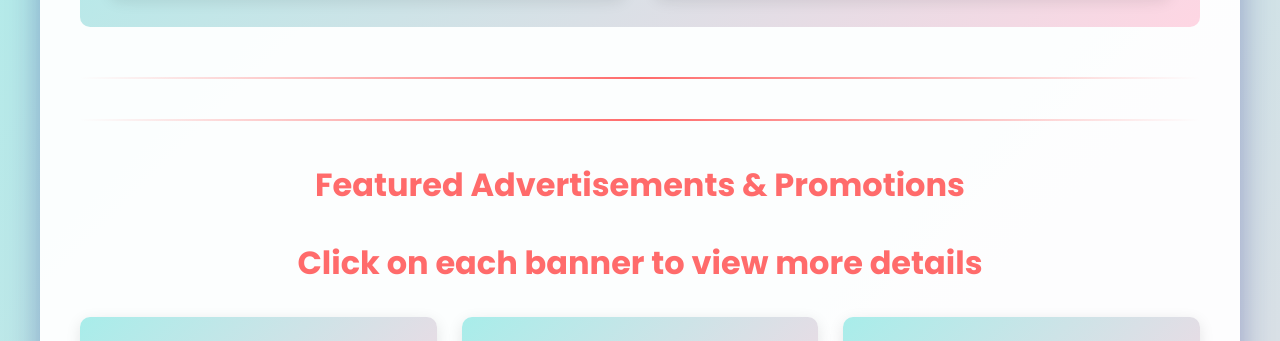
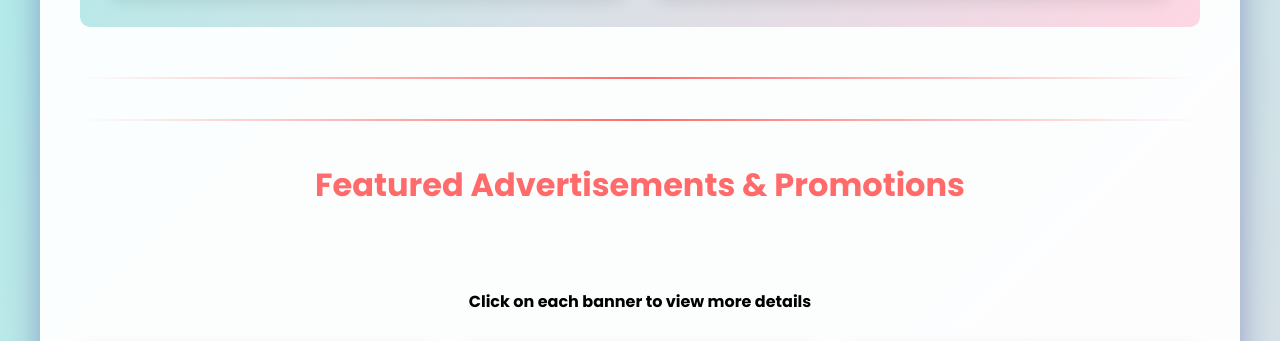
Before and after one commit to Kpanousamuel/ESC-PROJECT, a plain HTML site: page advertisement.html in a window 1280 px wide. Shown: the part 560-901 px from the top of the page. Drawn offline with Linux system fonts and the light colour scheme.

Commit message:
20th commit

```diff
--- a/advertisement.html
+++ b/advertisement.html
@@ -137,6 +137,13 @@
             color: #ff6b6b;
             margin-bottom: 30px;
             font-size: 2em;
+        }
+
+            .adverts-section h3 {
+            text-align: center;
+            color: black;
+            margin-top: 80px;
+            font-size: 1em;
         }
 
         .advert-grid {
@@ -918,7 +925,7 @@
         <div class="adverts-section">
             <h2>Featured Advertisements & Promotions</h2>
 
-             <h2>Click on each banner to view more details</h2>
+             <h3>Click on each banner to view more details</h3>
 
             <div class="advert-grid">
                 <div class="advert-card" onclick="openModal('KPANOU SAMUEL TOLULOPE', 'Images/USER 1.jpg', 'Expertise: Social Research Consultant & Community Development Specialist. Specializing in sociological studies, data analysis, and community outreach programs.', 'Sociology Research Center, EKSU Campus, Ado-Ekiti')">
```
